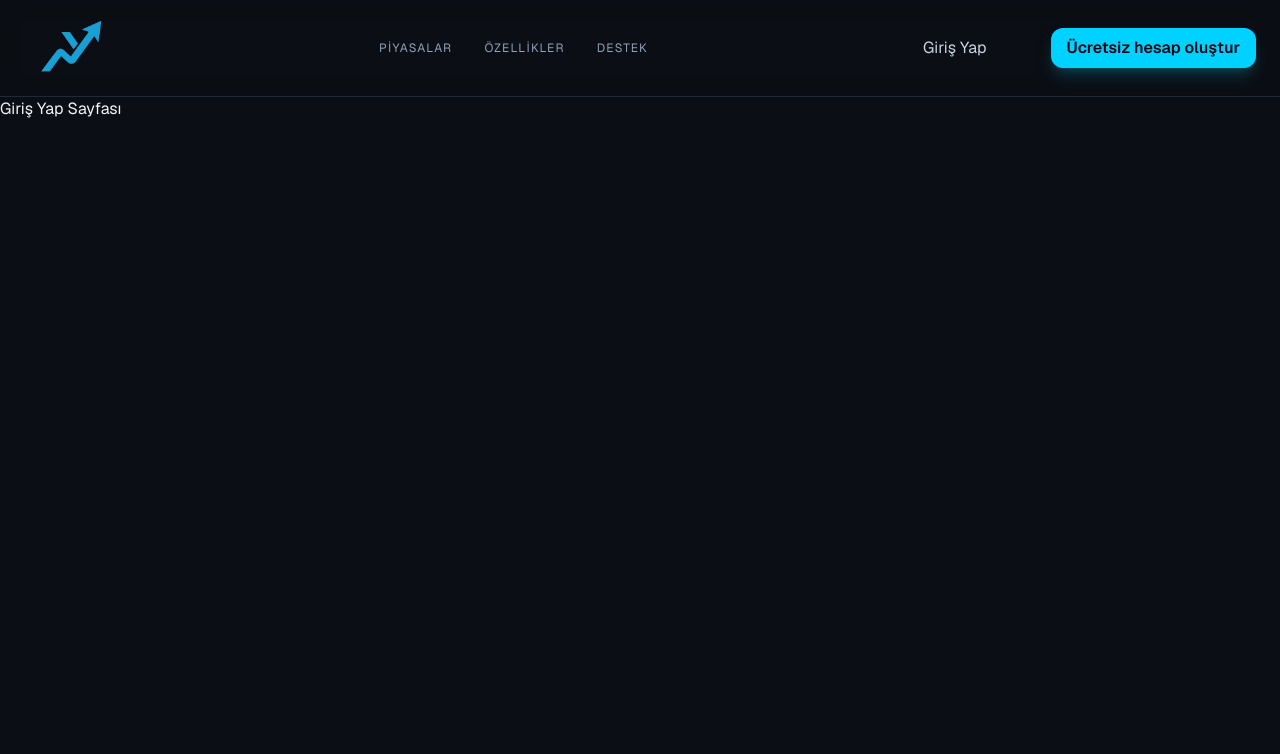
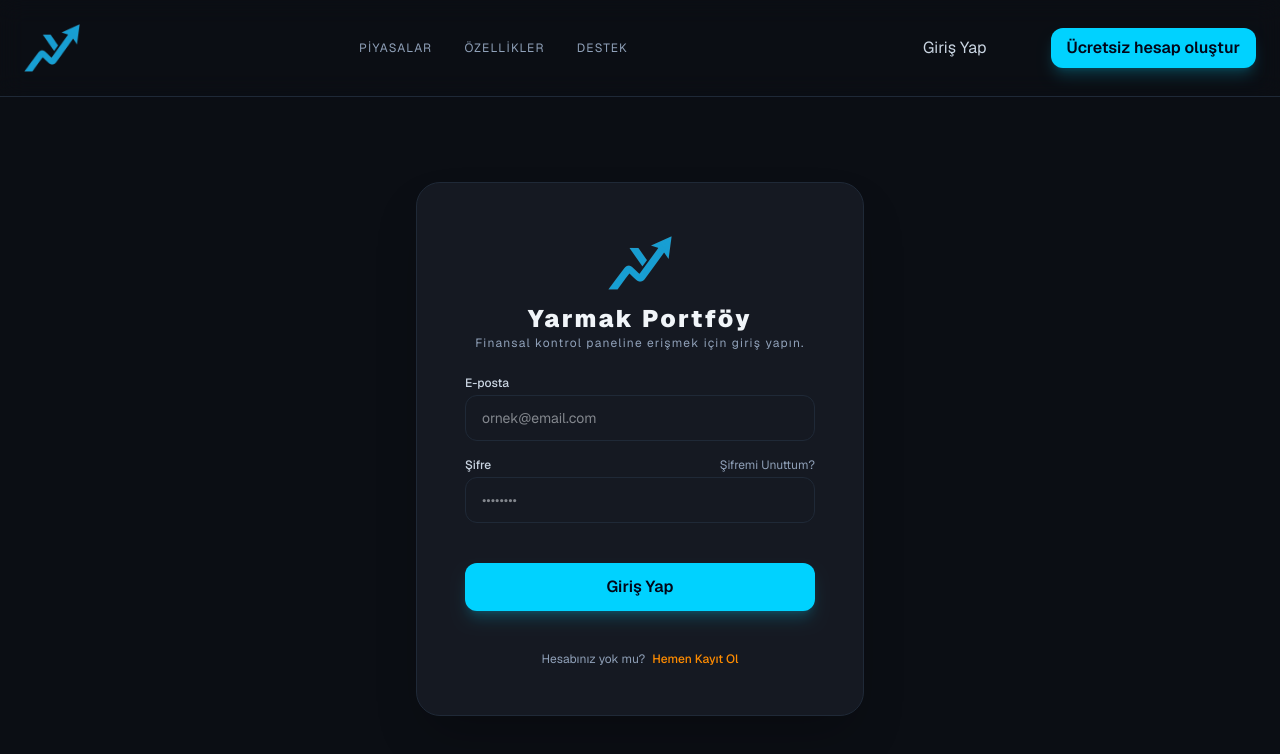
Before and after one commit to Omerli-Faruk/yarmak-portfoy, a Next.js app in the folder frontend/: page /login in a window 1280 px wide. Shown: the top 754 px of the page. Built offline with nearby package versions, Linux system fonts and the light colour scheme; no server answers.

Commit message:
feat: yarmak logosu, dinamik navbar, giriş sayfası ve splash loading ekranı

```diff
--- a/frontend/src/app/layout.tsx
+++ b/frontend/src/app/layout.tsx
@@ -30,7 +30,7 @@ export default function RootLayout({children}: LayoutProps<"/">) {
 
             <Navbar />
 
-            <main className="flex-1">
+            <main className="flex-1 flex flex-col">
                 {children}
             </main>
 
--- a/frontend/src/app/login/page.tsx
+++ b/frontend/src/app/login/page.tsx
@@ -1,4 +1,75 @@
 'use client'
+
+import React, {useState} from "react";
+import {useAuth} from "@/context/AuthContext";
+import Link from "next/link";
+import Image from "next/image";
+import axios from "axios";
+
 export default function LoginPage() {
-    return (<div>Giriş Yap Sayfası</div>);
+    const {login} = useAuth();
+    const [email, setEmail] = useState('')
+    const [password, setPassword] = useState('')
+    const [error, setError] = useState('')
+    const [loading, setLoading] = useState(false)
+
+    async function handleSubmit(e: React.SubmitEvent<HTMLFormElement>) {
+        e.preventDefault();
+        setError('')
+        setLoading(true)
+        try {
+            await login(email, password);
+        } catch (err: unknown) {
+            if (axios.isAxiosError(err)) {
+                setError(err.response?.data?.error || "Giriş yapılamadı. Bilgilerinizi kontrol edin.");
+            } else {
+                setError("Beklenmeyen bir hata oluştu.");
+            }
+        } finally {
+            setLoading(false)
+        }
+    }
+
+    return (
+        <div className="flex-1 flex items-center justify-center p-4">
+            <div
+                className="w-full max-w-md border border-border bg-surface rounded-3xl p-8 sm:p-12 shadow-2xl flex items-center justify-center flex-col">
+                <Link href="/">
+                    <Image src="/logo.png" alt="Yarmak Logo" width={64} height={64}
+                           className="size-16 object-contain mb-2"/>
+                </Link>
+                <span className="tracking-widest font-black text-2xl">Yarmak Portföy</span>
+                <p className="text-slate-400 text-xs tracking-widest">Finansal kontrol paneline erişmek için giriş
+                    yapın.</p>
+                <form onSubmit={handleSubmit} className="w-full space-y-4 mt-6">
+                    {error && <div
+                        className="bg-rose-500/10 border border-rose-500/20 text-rose-400 text-xs p-3 rounded-xl text-center">{error}</div>}
+                    <label className="block text-xs font-medium text-slate-300 mb-1">E-posta</label>
+                    <input type="email" value={email} onChange={(e) => setEmail(e.target.value)}
+                           placeholder="ornek@email.com" required
+                           className="w-full bg-background border border-border rounded-xl px-4 py-3 text-sm text-foreground focus:outline-none focus:border-primary transition"/>
+                    <div className="flex justify-between items-center mb-1">
+                        <label className="text-xs font-medium text-slate-300">Şifre</label>
+                        <button
+                            type="button"
+                            onClick={() => alert("Lütfen sistem yöneticisi ile iletişime geçin.")}
+                            className="text-xs text-slate-400 hover:text-primary transition cursor-pointer"
+                        >
+                            Şifremi Unuttum?
+                        </button>
+                    </div>
+                    <input type="password" value={password} onChange={(e) => setPassword(e.target.value)}
+                           placeholder="••••••••" required
+                           className="w-full bg-background border border-border rounded-xl px-4 py-3 text-sm text-foreground focus:outline-none focus:border-primary transition"/>
+                    <button type="submit" disabled={loading}
+                            className="w-full bg-primary hover:bg-primary-hover text-slate-950 font-semibold py-3 rounded-xl transition shadow-lg shadow-primary/20 cursor-pointer disabled:opacity-50 mt-6">{loading ? 'Giriş Yapılıyor...' : 'Giriş Yap'}</button>
+                    <p className="text-center text-xs text-slate-400 mt-6">
+                        Hesabınız yok mu? <Link href="/register"
+                                                className="text-accent hover:underline font-medium ml-1">Hemen Kayıt
+                        Ol</Link>
+                    </p>
+                </form>
+            </div>
+        </div>
+    );
 }
--- a/frontend/src/components/Navbar.tsx
+++ b/frontend/src/components/Navbar.tsx
@@ -6,13 +6,15 @@ import {LogOut} from "lucide-react"
 import Image from "next/image"
 
 export default function Navbar() {
-    const {user, logOut} = useAuth();
+    const { user, loading, logOut } = useAuth();
+
 
     return (
+
         <header className="sticky top-0 z-50 bg-background/80 backdrop-blur-md border-b border-border">
             <div className="max-w-7xl mx-auto px-4 sm:px-6 h-24 flex items-center justify-between">
                 <Link className="flex justify-center items-center" href="/">
-                    <Image src="/logo.png" alt="Yarmak Logo" width={96} height={96} className="size-24 object-contain"/>
+                    <Image src="/logo.png" alt="Yarmak Logo" width={56} height={56} className="size-14 object-contain"/>
                 </Link>
                 {user ? (
                     <div
--- a/frontend/src/context/AuthContext.tsx
+++ b/frontend/src/context/AuthContext.tsx
@@ -1,11 +1,10 @@
 'use client';
-
 
 import React, {createContext, useEffect, useState, useContext} from "react";
 import {useRouter} from "next/navigation";
 import {AuthResponse, User} from "@/types";
 import api from "@/lib/api";
-
+import Image from "next/image";
 
 interface AuthContextType {
     user: User | null;
@@ -21,9 +20,6 @@ export function AuthProvider({children}: { children: React.ReactNode }) {
     const [user, setUser] = useState<User | null>(null);
     const [loading, setLoading] = useState<boolean>(true);
     const router = useRouter();
-
-
-
 
     useEffect(() => {
         async function checkAuth() {
@@ -75,6 +71,16 @@ export function AuthProvider({children}: { children: React.ReactNode }) {
         setUser(null);
         router.push('/login');
     }
+
+    if (loading) {
+        return (
+            <div className="min-h-screen bg-background flex flex-col items-center justify-center">
+                <Image src="/logo.png" alt="Yarmak Logo" width={80} height={80} className="size-20 object-contain"/>
+                <div className="size-5 border-2 border-primary border-t-transparent rounded-full animate-spin" />
+            </div>
+        );
+    }
+
     return (
         <AuthContext.Provider value={{user, loading, login, register, logOut}}>
             {children}
--- a/frontend/src/lib/api.ts
+++ b/frontend/src/lib/api.ts
@@ -26,7 +26,7 @@ api.interceptors.request.use(
 api.interceptors.response.use(
     response => response,
     async error => {
-        if (error.response?.status === 401 && !error.config._retry && typeof window !== 'undefined'){
+        if (error.response?.status === 401 && !error.config._retry && typeof window !== 'undefined' && !error.config.url?.includes('/login')) {
             error.config._retry = true;
             const refreshToken = localStorage.getItem('refresh_token');
             if (!refreshToken) {
```
Also changed, not shown: frontend/public/logo.png, frontend/public/logo.webp (added).
